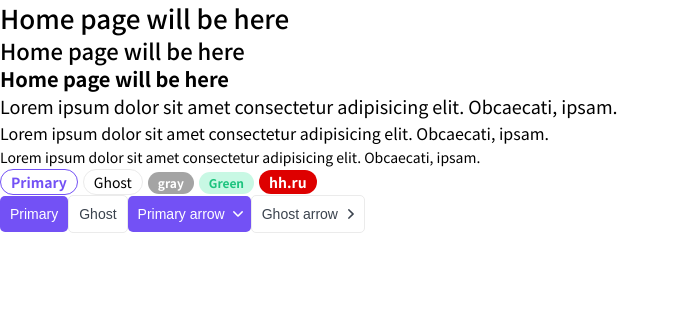
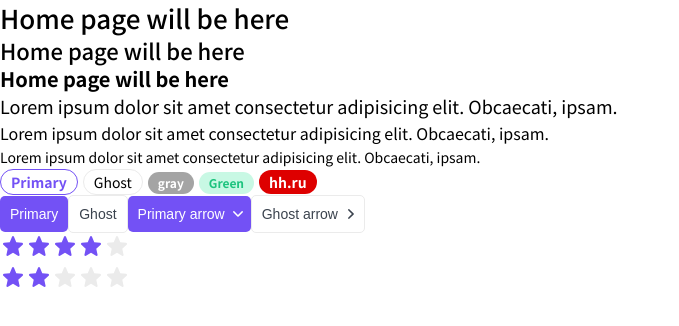
Before and after one commit to yurimikushov/courses, a Next.js app: page / in a window 1280 px wide. Shown: the top 326 px of the page, without its empty margins (0-679 px from the left). Built offline with nearby package versions, Linux system fonts and the light colour scheme.

Commit message:
feat: added Rating component

```diff
--- /dev/null
+++ b/components/Rating/Rating.module.css
@@ -0,0 +1,19 @@
+.star {
+  display: inline-block;
+
+  padding: 3px;
+}
+
+.star.editable {
+  cursor: pointer;
+}
+
+.starIcon {
+  display: block;
+
+  fill: var(--color-gray-light);
+}
+
+.starIcon.filled {
+  fill: var(--color-primary);
+}
--- /dev/null
+++ b/components/Rating/Rating.tsx
@@ -0,0 +1,67 @@
+import { useEffect, useState } from 'react'
+import cn from 'classnames'
+import { RatingProps } from './Rating.props'
+import styles from './Rating.module.css'
+import StarIcon from './assets/star.svg'
+
+const STAR_TOTAL = 5
+
+const Rating = ({
+  rating,
+  editable = false,
+  setRating,
+  className,
+  ...props
+}: RatingProps): JSX.Element => {
+  const [currentRating, setCurrentRating] = useState<number>(rating)
+
+  useEffect(() => {
+    setCurrentRating(rating)
+  }, [rating])
+
+  const onMouseMove = (rating: number): void => {
+    if (editable) {
+      setCurrentRating(rating)
+    }
+  }
+
+  const onClick = (rating: number): void => {
+    if (editable && setRating) {
+      setRating(rating)
+    }
+  }
+
+  const onKeyUp = (keyCode: string, rating: number): void => {
+    if (editable && setRating && keyCode === 'Space') {
+      setRating(rating)
+    }
+  }
+
+  return (
+    <div className={className} {...props}>
+      {Array<JSX.Element>(STAR_TOTAL)
+        .fill(<></>)
+        .map((_: JSX.Element, i: number) => (
+          <span
+            key={i}
+            className={cn(styles.star, {
+              [styles.editable]: editable
+            })}
+            tabIndex={editable ? 0 : -1}
+            onMouseEnter={() => onMouseMove(i + 1)}
+            onMouseLeave={() => onMouseMove(rating)}
+            onClick={() => onClick(i + 1)}
+            onKeyUp={({ code }) => onKeyUp(code, i + 1)}
+          >
+            <StarIcon
+              className={cn(styles.starIcon, {
+                [styles.filled]: i < currentRating,
+              })}
+            />
+          </span>
+        ))}
+    </div>
+  )
+}
+
+export { Rating }
--- a/components/index.ts
+++ b/components/index.ts
@@ -2,3 +2,4 @@ export { Heading } from './Heading/Heading'
 export { P } from './P/P'
 export { Label } from './Label/Label'
 export { Button } from './Button/Button'
+export { Rating } from './Rating/Rating'
--- a/pages/index.tsx
+++ b/pages/index.tsx
@@ -1,9 +1,10 @@
 import { useState } from 'react'
-import { Heading, P, Label, Button } from '../components'
+import { Heading, P, Label, Button, Rating } from '../components'
 
 const Home = (): JSX.Element => {
   const [primaryArrowDown, setPrimaryArrowDown] = useState<boolean>(true)
   const [ghostArrowDown, setGhostArrowRight] = useState<boolean>(false)
+  const [rating, setRating] = useState<number>(2)
 
   return (
     <>
@@ -57,6 +58,10 @@ const Home = (): JSX.Element => {
           Ghost arrow
         </Button>
       </div>
+      <div className='rating'>
+        <Rating className='static-rating' rating={4} />
+        <Rating className='editable-rating' rating={rating} editable={true} setRating={setRating} />
+      </div>
     </>
   )
 }
```
Also changed, not shown: components/Rating/Rating.props.ts (added, +9 -0 lines), components/Rating/assets/star.svg (added).
